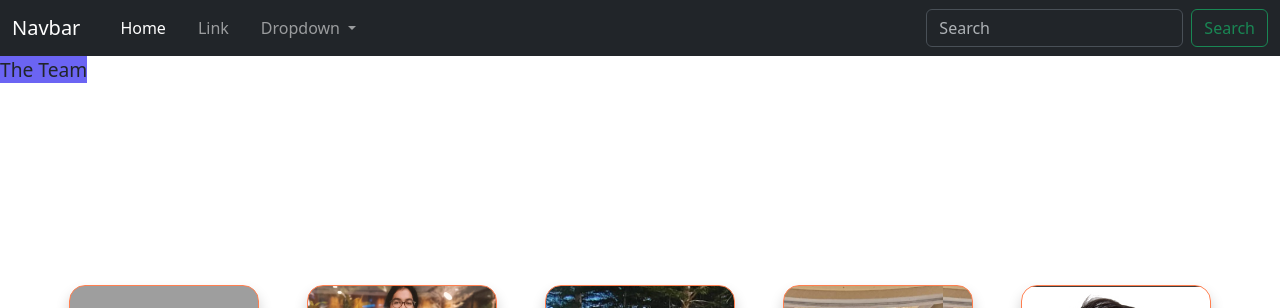
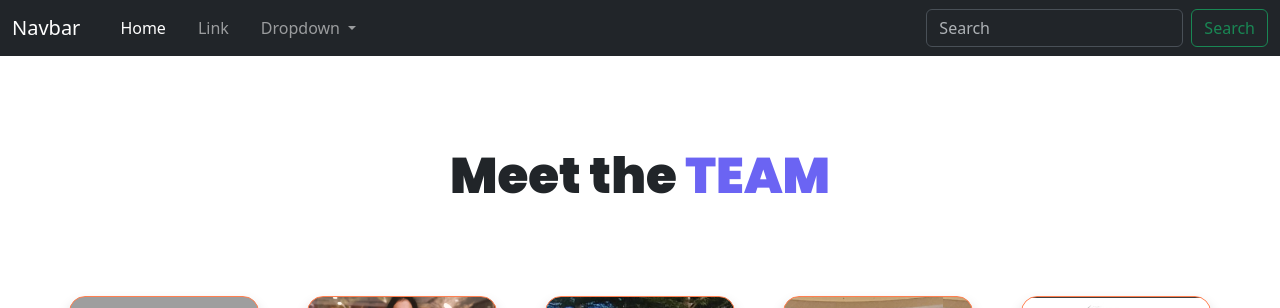
Before and after one commit to SonuAlex/KrishiSahayak, a plain HTML site: page aboutUs/aboutUs.html in a window 1280 px wide. Shown: the top 308 px of the page. Drawn offline with nearby package versions, Linux system fonts and the light colour scheme; grey boxes are pictures that could not be loaded.

Commit message:
About Us complete

```diff
--- a/aboutUs/about.css
+++ b/aboutUs/about.css
@@ -1,6 +1,23 @@
+@import url('https://fonts.googleapis.com/css2?family=Poppins:ital,wght@0,100;0,200;0,300;0,400;0,500;0,600;0,700;0,800;0,900;1,100;1,200;1,300;1,400;1,500;1,600;1,700;1,800;1,900&display=swap');
+
+.header-text {
+  display: flex;
+  width: auto;
+  height: 30vh;
+  justify-content: center;
+  align-items: center;
+}
+
+.special {
+  color: #6b64f3;
+}
+
 .header{
-    font-size: larger;
-    background-color: #6b64f3;
+  font-family: "Poppins", sans-serif;
+  height: auto;
+  font-size: 50px;
+  font-weight: 900;
+  /* background-color: #6b64f3; */
 }
 
 .card-container{
@@ -10,7 +27,7 @@
     justify-content: center;
     align-items: center;
     position: relative;
-    top: 25vh;
+    /* top: 10vh; */
 }
 
 .flip-card {
--- a/aboutUs/aboutUs.html
+++ b/aboutUs/aboutUs.html
@@ -43,7 +43,9 @@
         </div>
     </nav>
 
-    <span class="header">The Team</span>
+    <div class="header-text">
+        <span class="header">Meet the <span class="special">TEAM</span></span>
+    </div>
 
     <div class="card-container">
         <div class="flip-card"> <!--Sonu Alex Antony-->
```
